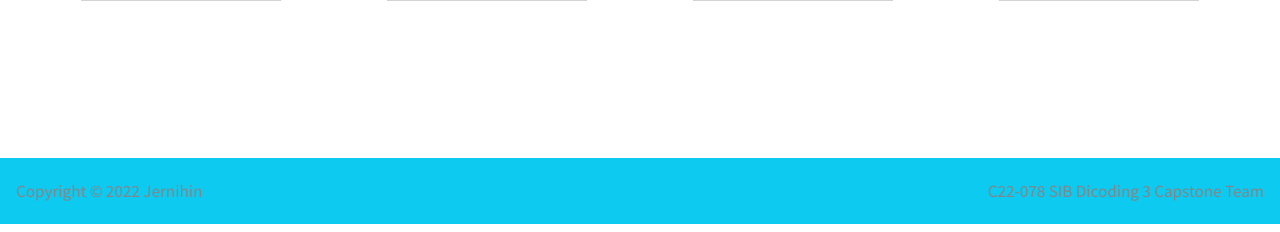
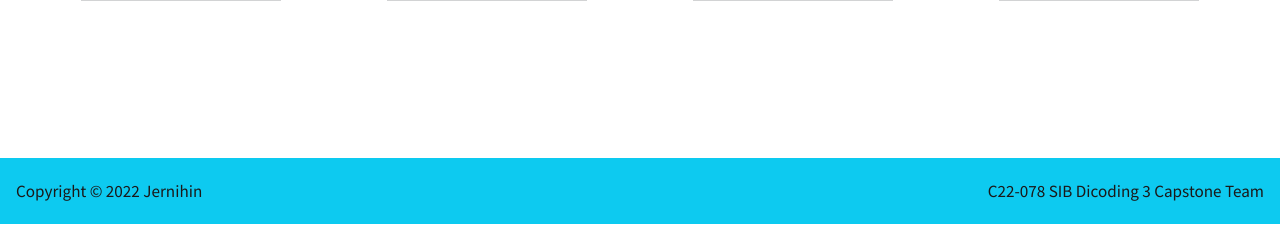
Before and after one commit to aNdr3W03/Jernihin, a Flask app: page / in a window 1280 px wide. Shown: the part 891-1123 px from the top of the page. Run offline with Flask 2, Linux system fonts and the light colour scheme; parts of the project's set-up code (start-up, migrations or seed data) failed here and were passed over.

Commit message:
Color footer

```diff
--- a/templates/footer.html
+++ b/templates/footer.html
@@ -1,4 +1,4 @@
-<footer class="tm-footer p-3 mb-2 bg-info text-dark">
-    <span>Copyright &copy; <script>document.write(getYear)</script> <a href="https://jernihin.up.railway.app">Jernihin</a></span>
-    <span>C22-078 SIB Dicoding 3 Capstone Team</span>
+<footer class="tm-footer p-3 mb-2 bg-info">
+    <span style="color: #1b1818;">Copyright &copy; <script>document.write(getYear)</script> <a style="color: #1b1818;" href="https://jernihin.up.railway.app">Jernihin</a></span>
+    <span style="color: #1b1818;">C22-078 SIB Dicoding 3 Capstone Team</span>
 </footer>
```
